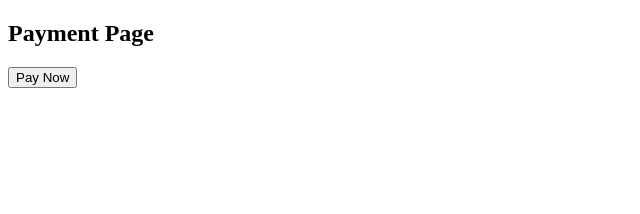
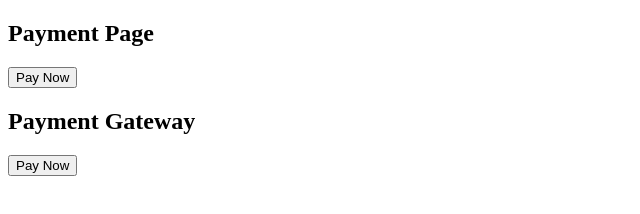
Before and after one commit to Supriya-9763/Quickcart, a plain HTML site: page payment.html in a window 1280 px wide. Shown: the whole page, without its empty margins (0-640 px from the left). Drawn offline with Linux system fonts and the light colour scheme.

Commit message:
Added payment feature

```diff
--- a/payment.html
+++ b/payment.html
@@ -11,3 +11,5 @@
 
 </body>
 </html>
+<h2>Payment Gateway</h2>
+<button>Pay Now</button>
```
Also changed, not shown: index.html (+1 -0 lines).
